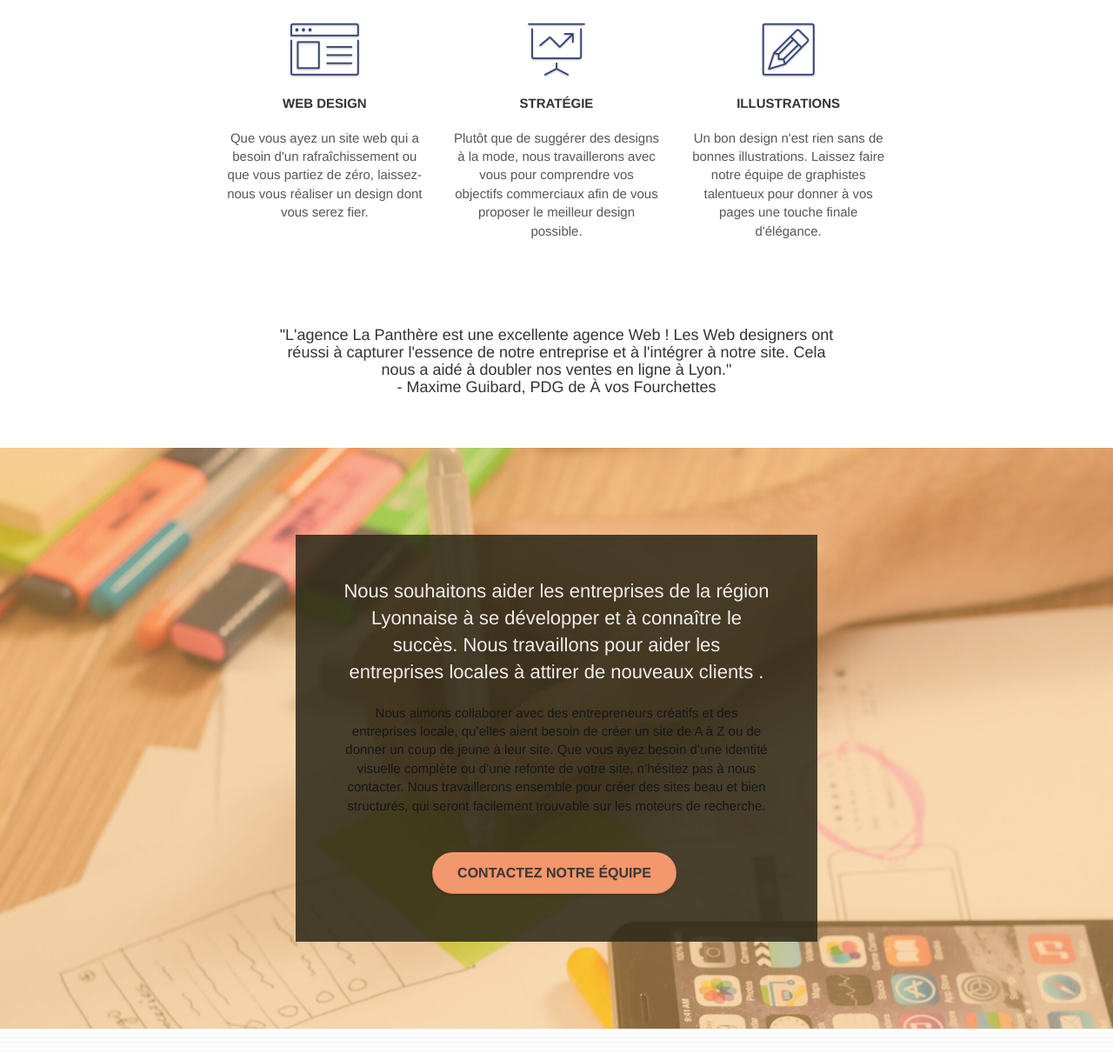
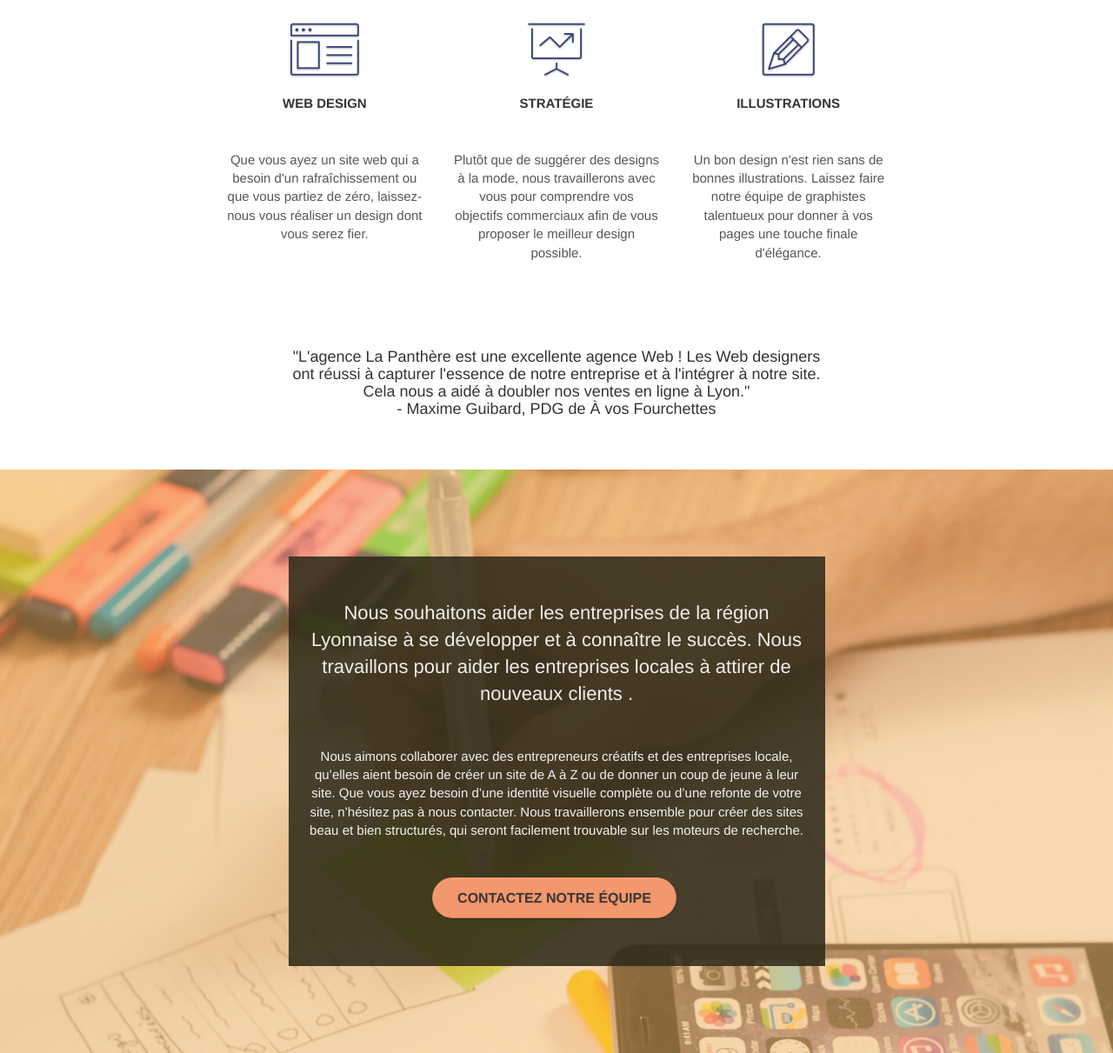
Before and after one commit to Karowga/projet-4-openclas, a plain HTML site: page index.html in a window 1280 px wide. Shown: the part 756-1967 px from the top of the page at 87% size. Drawn offline with Linux system fonts and the light colour scheme.

Commit message:
text_droit_mod

```diff
--- a/index.html
+++ b/index.html
@@ -38,6 +38,9 @@
 					<nav class="navbar row">
 						<div class="navbar-header">
 							<a class="navbar-brand" href="index.html"><img src="img/agence-la-panthere-monochrome.svg" alt="logo agence la panthère"/></a>
+							<button id="nav-toggle" type="button" class="ui-navbar-toggle navbar-toggle" data-toggle="collapse" data-target=".navbar-1">
+								<span class="sr-only">Toggle navigation</span><span class="icon-bar"></span><span class="icon-bar"></span><span class="icon-bar"></span>
+							</button>
 						</div>
 						<div class="collapse navbar-collapse navbar-1 special-dropdown-nav">
 							<ul class="site-navigation nav navbar-nav">
@@ -136,7 +139,7 @@
 							<h2 class="mg-md text-center tc-white">
 								Nous souhaitons aider les entreprises de la région Lyonnaise à se développer et à connaître le succès. Nous travaillons pour aider les entreprises locales à attirer de nouveaux clients .<br>
 							</h2>
-							<p class="text-center white">
+							<p class="text-center whitee">
 								Nous aimons collaborer avec des entrepreneurs créatifs et des entreprises locale, qu’elles aient besoin de créer un site de A à Z ou de donner un coup de jeune à leur site. Que vous ayez besoin d’une identité visuelle complète ou d’une refonte de votre site, n’hésitez pas à nous contacter. Nous travaillerons ensemble pour créer des sites beau et bien structurés, qui seront facilement trouvable sur les moteurs de recherche. <br>
 								<br><a href="contact.html" class="btn btn-lg btn-clean btn-rd cta-hero btn-atomic-tangerine" id="cta-hero">Contactez notre équipe</a><br>
 							</p>
--- a/style.css
+++ b/style.css
@@ -42,6 +42,11 @@ header img
     -o-background-size: cover;
     background-size: cover;
     position: relative;
+}
+
+.col-xs-12
+{
+    padding: 0 30px 0 30px;
 }
 
 .col-sm-12 img
@@ -392,7 +397,7 @@ nav .caret {
 
 .mg-md {
     margin-top: 10px;
-    margin-bottom: 20px;
+    margin-bottom: 45px;
 }
 
 .mg-lg {
@@ -636,7 +641,7 @@ p {
 }
 
 .tight-width-whitespace {
-    max-width: 600px;
+    max-width: 617px;
     margin: auto auto auto auto;
 }
 
@@ -699,6 +704,10 @@ h4 {
     color: #171717!important;
 }
 
+.whitee {
+    color: #f4f0f0!important;
+}
+
 .portfolio-thumb {
     margin-bottom: 24px;
 }
@@ -721,7 +730,7 @@ h4 {
 
 .black-background {
     background-color:rgba(47, 42, 26, 0.87);
-    padding: 40px 40px 40px 40px;
+    padding: 40px 0 40px 0;
 }
 
 .bold-link {
@@ -848,6 +857,15 @@ h4 {
 }
 
 @media (max-width: 767px) {
+
+    .black-background {
+        margin: 0 20px 0;
+    }
+
+    p {
+        font-size: 21px;
+    }
+
     .page-container {
         overflow-x: hidden;
         position: relative;
```
Also changed, not shown: img/agence-de-mariage.jpg, img/site-pour-voyageur.jpg, 2 other files.
